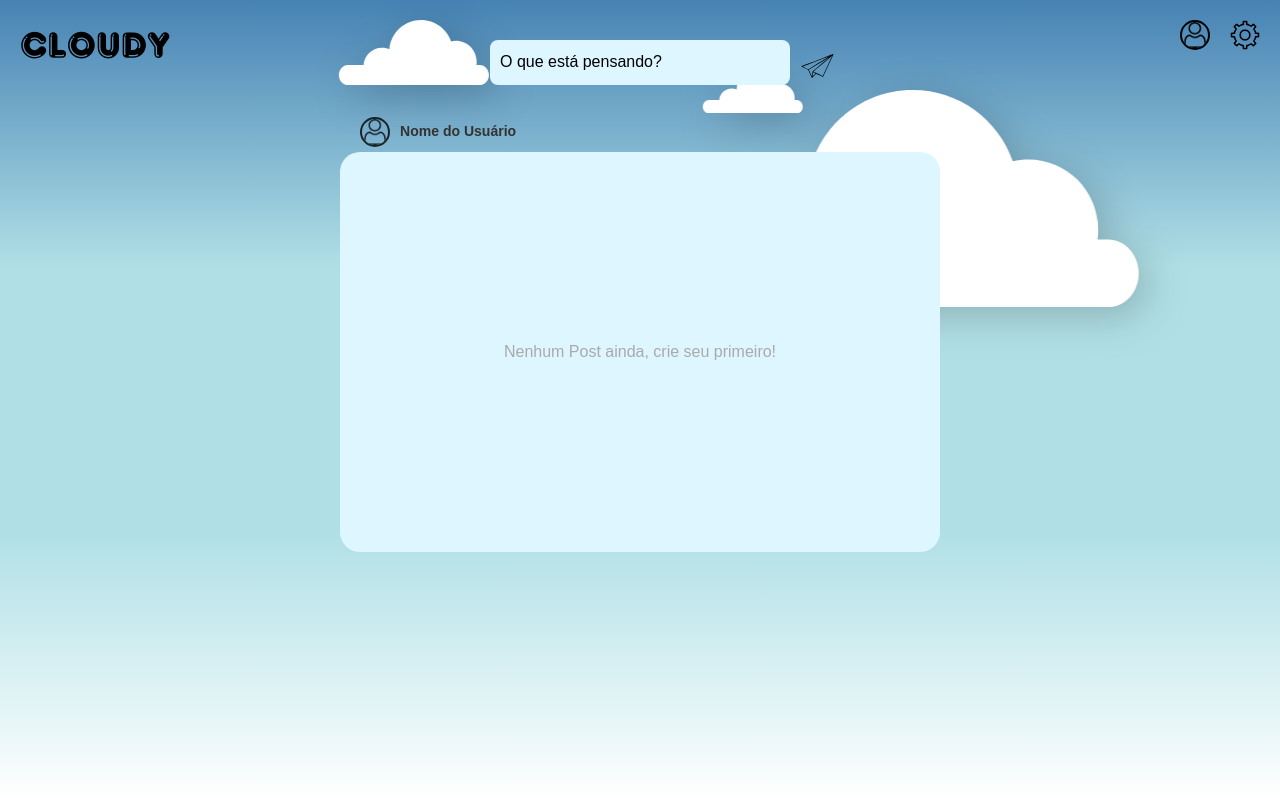
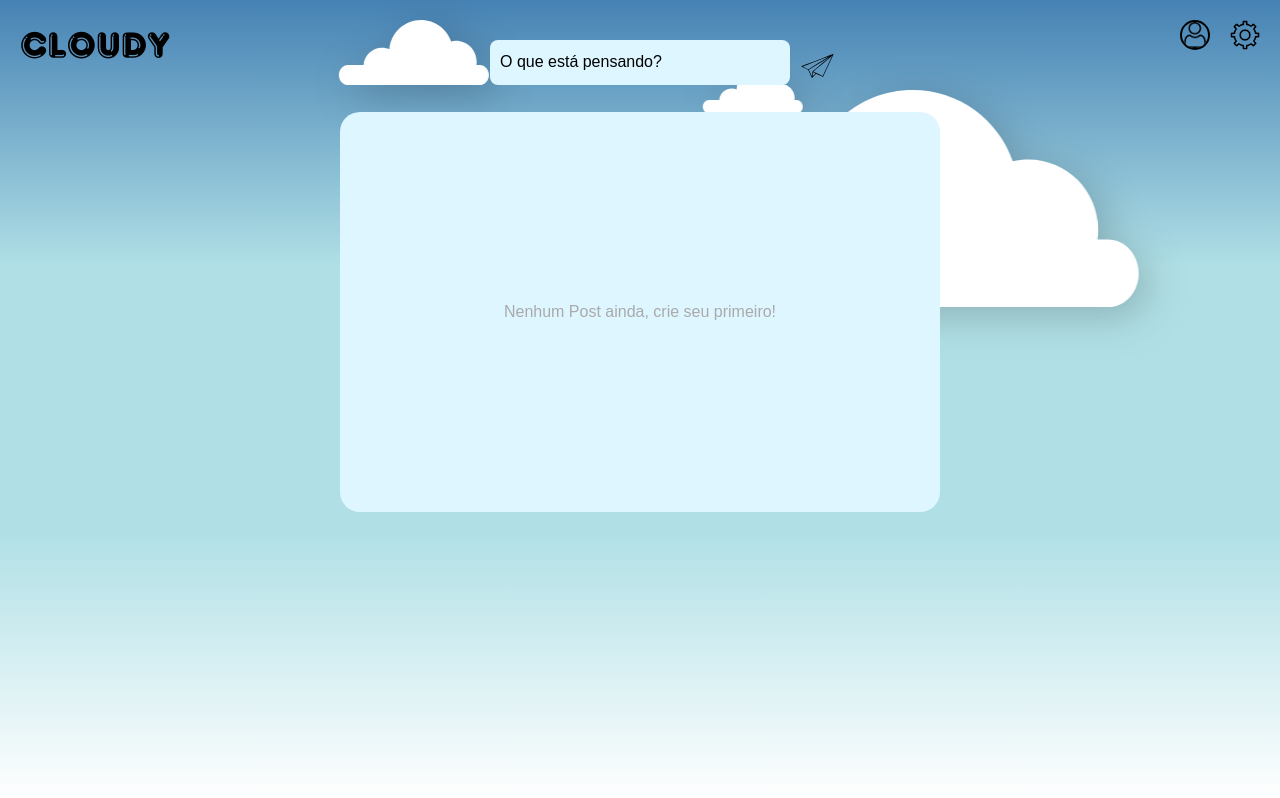
Before and after one commit to Igorrst/Cloudy, a React (Vite) app: page /home in a window 1280 px wide. Built offline with nearby package versions, Linux system fonts and the light colour scheme.

Commit message:
Components PostCard & LikeButton

```diff
--- /dev/null
+++ b/src/components/LikeButton/index.tsx
@@ -0,0 +1,24 @@
+import { Button } from "./styles";
+import HeartIcon from "../../assets/heart.svg";
+import HeartRedIcon from "../../assets/heart-red.svg";
+import { motion } from "framer-motion";
+
+interface LikeButtonProps {
+  liked: boolean;
+  onClick: () => void;
+}
+
+const LikeButton = ({ liked, onClick }: LikeButtonProps) => {
+  return (
+    <Button onClick={onClick} liked={liked}>
+      <motion.img
+        src={liked ? HeartRedIcon : HeartIcon}
+        alt="Like"
+        whileTap={{ scale: 0.9 }}
+        whileHover={{ scale: 1.1 }}
+      />
+    </Button>
+  );
+};
+
+export default LikeButton;
--- /dev/null
+++ b/src/components/LikeButton/styles.ts
@@ -0,0 +1,21 @@
+import styled from "styled-components";
+
+export const Button = styled.button<{ liked: boolean }>`
+  position: absolute;
+  right: -50px;
+  top: 45%;
+  transform: translateY(-50%);
+  background: none;
+  border: none;
+  cursor: pointer;
+
+  img {
+    width: 30px;
+    height: 30px;
+    opacity: ${(props) => (props.liked ? 1 : 0.8)};
+  }
+
+  @media (max-width: 480px) {
+    right: -40px;
+  }
+`;
--- /dev/null
+++ b/src/components/PostCard/index.tsx
@@ -0,0 +1,35 @@
+import { motion } from "framer-motion";
+import { Container, PostContent, UserPostInfo } from "./styles";
+import User from "../User";
+import LikeButton from "../LikeButton";
+
+interface PostCardProps {
+  content: string;
+  userName: string;
+  liked: boolean;
+  onClick: () => void;
+}
+
+const PostCard = ({ content, userName, liked, onClick }: PostCardProps) => {
+  return (
+    <Container>
+      <motion.div
+        initial={{ opacity: 0, y: 80 }}
+        animate={{ opacity: 1, y: 0 }}
+        exit={{ opacity: 0, y: -80 }}
+        transition={{ duration: 0.5 }}
+      >
+        <PostContent>{content}</PostContent>
+      </motion.div>
+
+      <LikeButton liked={liked} onClick={onClick} />
+
+      <UserPostInfo>
+        <User />
+        <h3>{userName}</h3>
+      </UserPostInfo>
+    </Container>
+  );
+};
+
+export default PostCard;
--- /dev/null
+++ b/src/components/PostCard/styles.ts
@@ -0,0 +1,57 @@
+import styled from "styled-components";
+
+export const Container = styled.div`
+  position: relative;
+  width: 100%;
+  border-radius: 20px;
+  background-color: rgb(222, 246, 255);
+  padding: 30px 20px;
+  box-sizing: border-box;
+  display: flex;
+  flex-direction: column;
+  align-items: center;
+  justify-content: center;
+  text-align: center;
+`;
+
+export const PostContent = styled.div`
+  font-size: 20px;
+  font-weight: bold;
+  color: #333;
+  word-wrap: break-word;
+  word-break: break-word;
+  white-space: pre-wrap;
+  text-align: center;
+`;
+
+export const UserPostInfo = styled.div`
+  position: absolute;
+  left: 20px;
+  bottom: 20px;
+  display: flex;
+  align-items: center;
+  font-size: 12px;
+
+  img {
+    width: 30px;
+    height: 30px;
+    opacity: 0.8;
+    margin-right: 10px;
+  }
+
+  h3 {
+    margin: 0;
+    font-weight: normal;
+  }
+
+  @media (max-width: 480px) {
+    left: 10px;
+  }
+`;
+
+export const Actions = styled.div`
+  display: flex;
+  justify-content: space-between;
+  width: 100%;
+  margin-top: 10px;
+`;
--- a/src/pages/Home/index.tsx
+++ b/src/pages/Home/index.tsx
@@ -1,24 +1,13 @@
 import { useState } from "react";
-import { motion, AnimatePresence } from "framer-motion";
-import {
-  Container,
-  TextPost,
-  BoxPost,
-  Post,
-  IconButton,
-  HeartButton,
-  CommentButton,
-  UserTop,
-  UserPost,
-} from "./styles";
+import { AnimatePresence } from "framer-motion";
+import { Container, TextPost, BoxPost, IconButton, UserTop } from "./styles";
+
 import User from "../../components/User";
+import PostCard from "../../components/PostCard";
 import DownIcon from "../../assets/down.svg";
-import CommentIcon from "../../assets/comment.svg";
-import HeartIcon from "../../assets/heart.svg";
-import HeartRedIcon from "../../assets/heart-red.svg";
 
 const Home = () => {
-  const [posts, setPosts] = useState<any[]>([]);
+  const [posts, setPosts] = useState<{ content: string }[]>([]);
   const [currentPostIndex, setCurrentPostIndex] = useState(0);
   const [newPost, setNewPost] = useState("");
   const [likedPosts, setLikedPosts] = useState<boolean[]>([]);
@@ -51,6 +40,7 @@ const Home = () => {
       <UserTop>
         <User />
       </UserTop>
+
       <TextPost>
         <textarea
           placeholder="O que está pensando?"
@@ -62,43 +52,21 @@ const Home = () => {
           <img src={DownIcon} alt="Postar" />
         </IconButton>
       </TextPost>
+
       <BoxPost onWheel={handleScroll}>
         {posts.length > 0 ? (
-          <>
-            <AnimatePresence mode="wait">
-              <motion.div
-                key={currentPostIndex}
-                initial={{ opacity: 0, y: 80 }}
-                animate={{ opacity: 1, y: 0 }}
-                exit={{ opacity: 0, y: -80 }}
-                transition={{ duration: 0.5 }}
-              >
-                <Post>{posts[currentPostIndex].content}</Post>
-              </motion.div>
-            </AnimatePresence>
-            <HeartButton
+          <AnimatePresence mode="wait">
+            <PostCard
+              key={currentPostIndex}
+              content={posts[currentPostIndex].content}
+              userName="Nome do Usuário"
+              liked={likedPosts[currentPostIndex]}
               onClick={() => toggleLike(currentPostIndex)}
-              liked={likedPosts[currentPostIndex]}
-            >
-              <motion.img
-                src={likedPosts[currentPostIndex] ? HeartRedIcon : HeartIcon}
-                alt="Like Icon"
-                whileTap={{ scale: 0.9 }}
-                whileHover={{ scale: 1.1 }}
-                transition={{ type: "spring", stiffness: 300 }}
-              />
-            </HeartButton>
-            <CommentButton>
-              <img src={CommentIcon} alt="Comentar" />
-            </CommentButton>
-          </>
+            />
+          </AnimatePresence>
         ) : (
           <p>Nenhum Post ainda, crie seu primeiro!</p>
         )}
-        <UserPost>
-          <User />
-          <h3>Nome do Usuário</h3>
-        </UserPost>
       </BoxPost>
     </Container>
   );
--- a/src/pages/Home/styles.ts
+++ b/src/pages/Home/styles.ts
@@ -73,7 +73,6 @@ export const IconButton = styled.button`
 export const BoxPost = styled.div`
   width: 100%;
   max-width: 600px;
-  top: 40px;
   min-height: 400px;
   height: auto;
   border-radius: 20px;
@@ -99,74 +98,6 @@ export const BoxPost = styled.div`
   }
 `;
 
-export const Post = styled.div`
-  font-size: 20px;
-  font-weight: bold;
-  color: #333;
-  word-wrap: break-word;
-  word-break: break-word;
-  white-space: pre-wrap;
-  text-align: center;
-`;
-
-export const HeartButton = styled.button<{ liked: boolean }>`
-  position: absolute;
-  right: -50px;
-  top: 45%;
-  transform: translateY(-50%);
-  background: none;
-  border: none;
-  cursor: pointer;
-  transition: transform 0.3s ease, opacity 0.3s ease;
-
-  img {
-    width: 30px;
-    height: 30px;
-    opacity: ${(props) => (props.liked ? 1 : 0.8)};
-  }
-
-  &:hover img {
-    transform: scale(1.2);
-  }
-
-  &:active img {
-    transform: scale(0.9);
-  }
-
-  @media (max-width: 480px) {
-    right: -40px;
-  }
-`;
-
-export const CommentButton = styled.button`
-  position: absolute;
-  right: -50px;
-  top: 55%;
-  transform: translateY(-50%);
-  background: none;
-  border: none;
-  cursor: pointer;
-  transition: transform 0.3s ease;
-
-  img {
-    width: 30px;
-    height: 30px;
-    opacity: 0.8;
-  }
-
-  &:hover img {
-    transform: scale(1.2);
-  }
-
-  &:active img {
-    transform: scale(0.9);
-  }
-
-  @media (max-width: 480px) {
-    right: -40px;
-  }
-`;
-
 export const UserTop = styled.div`
   right: 70px;
   height: 30px;
@@ -175,26 +106,3 @@ export const UserTop = styled.div`
   top: 20px;
   z-index: 1000;
 `;
-
-export const UserPost = styled.div`
-  position: absolute;
-  padding-bottom: 440px;
-  left: 20px;
-  z-index: 10;
-  display: flex;
-  justify-content: center;
-  align-items: center;
-  font-size: 12px;
-
-  img {
-    width: 30px;
-    height: 30px;
-    opacity: 0.8;
-    margin-right: 10px;
-  }
-
-  @media (max-width: 480px) {
-    right: 280px;
-    left: 100px;
-  }
-`;
```
Also changed, not shown: src/assets/comment.svg (deleted).
